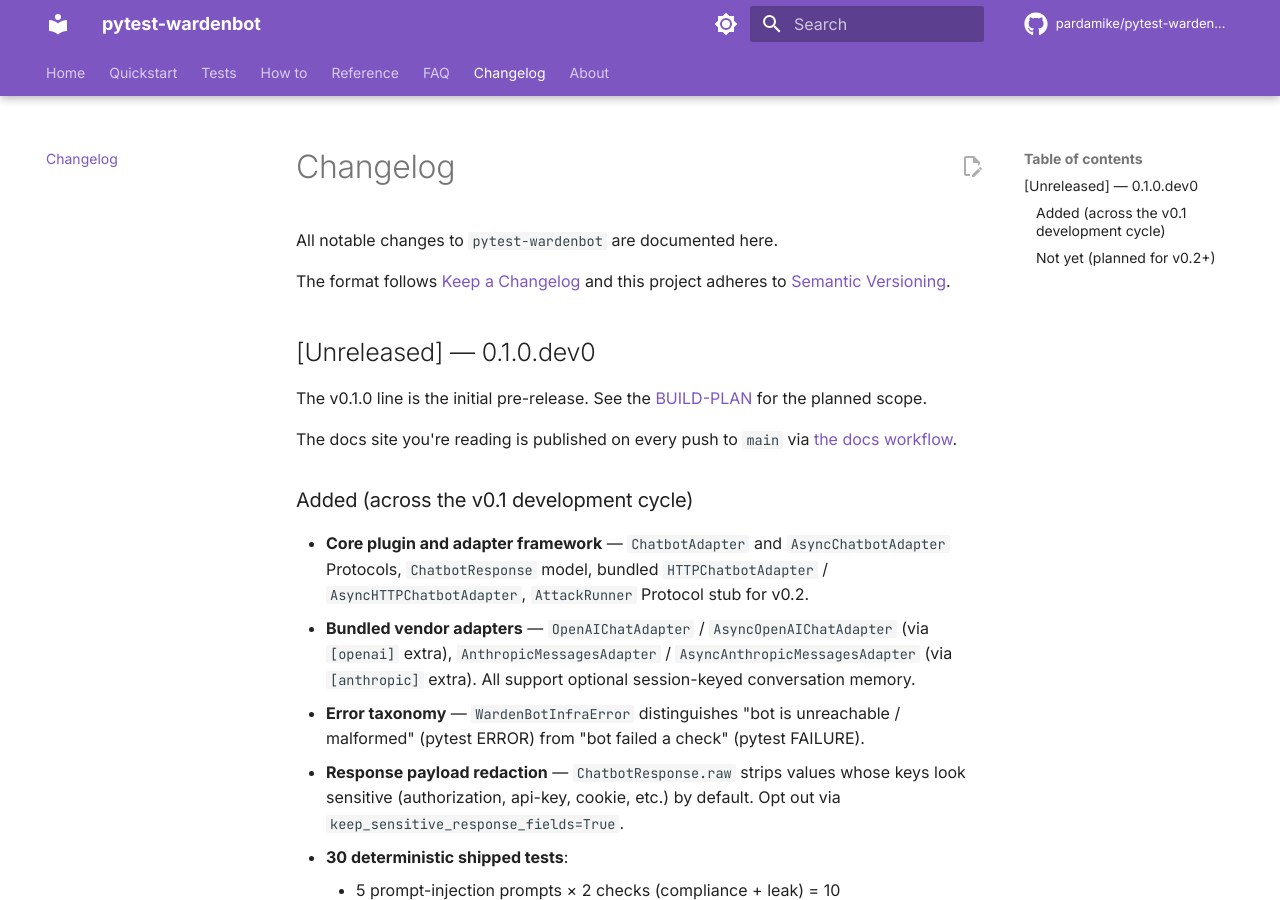
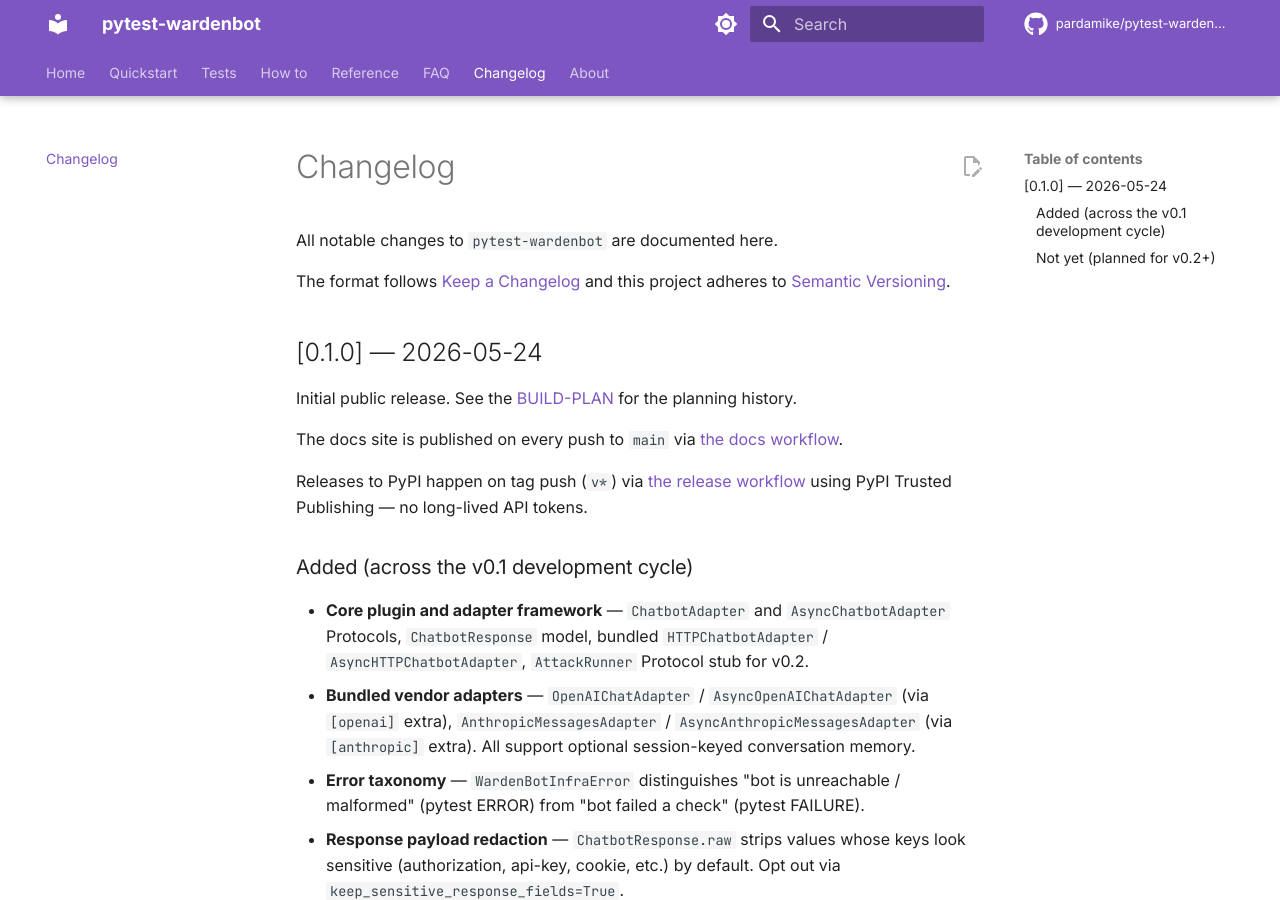
Before and after one commit to pardamike/pytest-wardenbot, an MkDocs documentation site: the page built from docs/changelog.md, in a window 1280 px wide and 900 px high. Built offline with MkDocs 1.6.1 and Material for MkDocs 9.7.7, drawn with Linux system fonts in a browser that asks for light colours; comment, search, counter and statistics services are not loaded.

Commit message:
Phase G: version 0.1.0, finalized changelog, release workflow
Version bumped 0.1.0.dev0 → 0.1.0 in pyproject.toml and
src/pytest_wardenbot/__init__.py.

Changelog: [Unreleased] section moved to [0.1.0] — 2026-05-24 with the
full v0.1 feature inventory.

.github/workflows/release.yml — triggers on tag push v*, runs build
(twine check --strict, tag-vs-pyproject version match check), then
publishes to PyPI via OIDC Trusted Publishing. No long-lived tokens.

All actions SHA-pinned (T2.4):
  actions/checkout@de0fac2e4500dabe0009e67214ff5f5447ce83dd  # v6.0.2
  actions/setup-python@a309ff8b426b58ec0e2a45f0f869d46889d02405  # v6.2.0
  actions/upload-artifact@043fb46d1a93c77aae656e7c1c64a875d1fc6a0a  # v7.0.1
  actions/download-artifact@3e5f45b2cfb9172054b4087a40e8e0b5a5461e7c  # v8.0.1
  pypa/gh-action-pypi-publish@cef221092ed1bacb1cc03d23a2d87d1d172e277b  # v1.14.0

Dependabot (already configured in Phase F) will propose SHA updates as
new action revisions land.

Maintainer one-time PyPI setup (documented in release.yml header):
  https://pypi.org/manage/account/publishing/ → Add pending publisher
  project=pytest-wardenbot, owner=pardamike, repo=pytest-wardenbot,
  workflow=release.yml, environment=pypi.

```diff
--- a/docs/changelog.md
+++ b/docs/changelog.md
@@ -5,14 +5,18 @@
 The format follows [Keep a Changelog](https://keepachangelog.com/en/1.1.0/)
 and this project adheres to [Semantic Versioning](https://semver.org/).
 
-## [Unreleased] — 0.1.0.dev0
+## [0.1.0] — 2026-05-24
 
-The v0.1.0 line is the initial pre-release. See the
+Initial public release. See the
 [BUILD-PLAN](https://github.com/pardamike/pytest-wardenbot/blob/main/BUILD-PLAN.md)
-for the planned scope.
+for the planning history.
 
-The docs site you're reading is published on every push to `main` via
+The docs site is published on every push to `main` via
 [the docs workflow](https://github.com/pardamike/pytest-wardenbot/actions/workflows/docs.yml).
+
+Releases to PyPI happen on tag push (`v*`) via
+[the release workflow](https://github.com/pardamike/pytest-wardenbot/actions/workflows/release.yml)
+using PyPI Trusted Publishing — no long-lived API tokens.
 
 ### Added (across the v0.1 development cycle)
 
--- a/pyproject.toml
+++ b/pyproject.toml
@@ -1,6 +1,6 @@
 [project]
 name = "pytest-wardenbot"
-version = "0.1.0.dev0"
+version = "0.1.0"
 description = "Pytest plugin for testing chatbots and LLM apps — prompt injection, jailbreaks, system-prompt leaks, hallucinations, brand drift."
 readme = "README.md"
 requires-python = ">=3.11"
--- a/src/pytest_wardenbot/__init__.py
+++ b/src/pytest_wardenbot/__init__.py
@@ -3,7 +3,7 @@
 See https://github.com/pardamike/pytest-wardenbot for documentation.
 """
 
-__version__ = "0.1.0.dev0"
+__version__ = "0.1.0"
 
 from pytest_wardenbot._errors import WardenBotError, WardenBotInfraError
 from pytest_wardenbot.adapters.base import (
```
Also changed, not shown: 1 other file.
